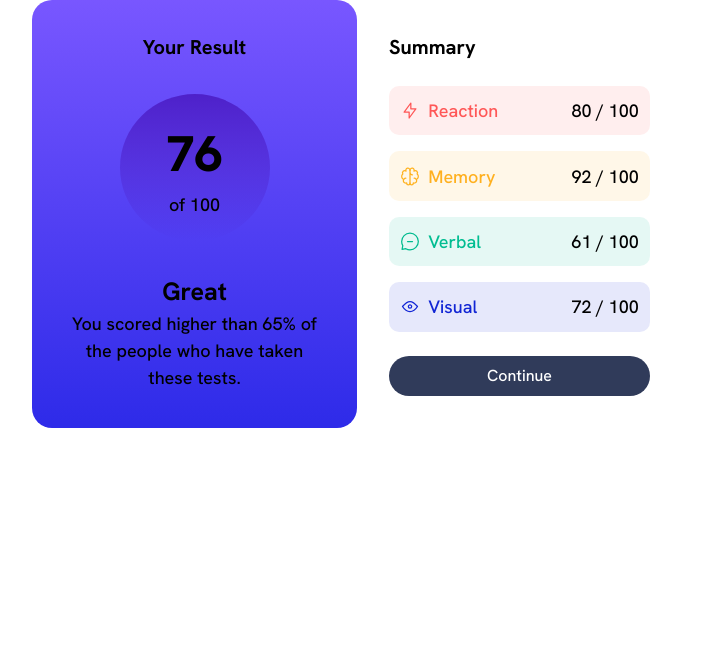
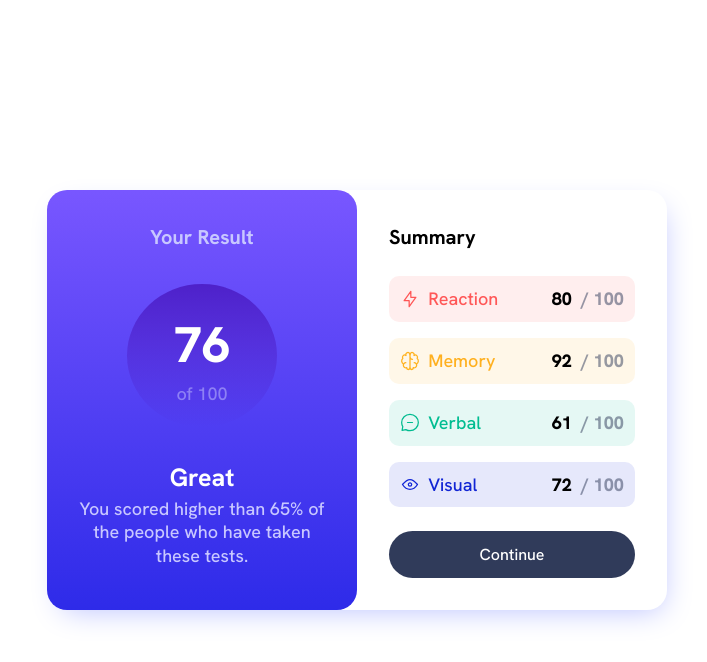
Before and after one commit to Emmaibe/result-summary-component, a plain HTML site: page index.html in a window 1280 px wide. Shown: the whole page, without its empty margins (283-990 px from the left). Drawn offline with Linux system fonts and the light colour scheme.

Commit message:
completion

```diff
--- a/index.html
+++ b/index.html
@@ -16,15 +16,17 @@
   <body>
     <div class="main">
       <div class="container even-columns">
-        <section class="first-display bg-grad-secondary-100-200">
-          <h3>Your Result</h3>
+        <section
+          class="first-display bg-grad-secondary-100-200 clr-neutral-100"
+        >
+          <h3 class="clr-neutral-300">Your Result</h3>
           <div class="result bg-grad-secondary-t-100-200">
             <h1>76</h1>
-            <p>of 100</p>
+            <p class="clr-neutral-300" style="opacity: 0.5">of 100</p>
           </div>
           <div>
             <h2>Great</h2>
-            <p>
+            <p class="clr-neutral-300">
               You scored higher than 65% of the people who have taken these
               tests.
             </p>
@@ -39,28 +41,40 @@
                 <img src="images/icon-reaction.svg" alt="" />
                 <p>Reaction</p>
               </div>
-              <p>80 / 100</p>
+              <p>
+                <span class="fw-300">80&nbsp;</span>
+                <span class="clr-neutral-400 fw-300 red-opacity">/ 100</span>
+              </p>
             </div>
             <div class="set flex-box bg-primary-200">
               <div class="img-rep flex-box clr-primary-200">
                 <img src="images/icon-memory.svg" alt="" />
                 <p>Memory</p>
               </div>
-              <p>92 / 100</p>
+              <p>
+                <span class="fw-300">92&nbsp;</span>
+                <span class="clr-neutral-400 fw-300 red-opacity">/ 100</span>
+              </p>
             </div>
             <div class="set flex-box bg-primary-300">
               <div class="img-rep flex-box clr-primary-300">
                 <img src="images/icon-verbal.svg" alt="" />
                 <p>Verbal</p>
               </div>
-              <p>61 / 100</p>
+              <p>
+                <span class="fw-300">61&nbsp;</span>
+                <span class="clr-neutral-400 fw-300 red-opacity">/ 100</span>
+              </p>
             </div>
             <div class="set flex-box bg-primary-400">
               <div class="img-rep flex-box clr-primary-400">
                 <img src="images/icon-visual.svg" alt="" />
                 <p>Visual</p>
               </div>
-              <p>72 / 100</p>
+              <p>
+                <span class="fw-300">72&nbsp;</span>
+                <span class="clr-neutral-400 fw-300 red-opacity">/ 100</span>
+              </p>
             </div>
           </div>
           <button class="bg-neutral-400">Continue</button>
--- a/style.css
+++ b/style.css
@@ -27,6 +27,12 @@
   --fw-100: 500;
   --fw-200: 700;
   --fw-300: 800;
+}
+
+@media (max-width: 45em) {
+  :root {
+    --fs-100: 1rem;
+  }
 }
 
 /* Box sizing rules */
@@ -146,12 +152,15 @@ svg {
 .clr-neutral-100 {
   color: var(--clr-neutral-100);
 }
+
 .clr-neutral-200 {
   color: var(--clr-neutral-200);
 }
+
 .clr-neutral-300 {
   color: var(--clr-neutral-300);
 }
+
 .clr-neutral-400 {
   color: var(--clr-neutral-400);
 }
@@ -201,6 +210,7 @@ h3 {
 p {
   font-size: var(--fs-100);
   font-weight: var(--fw-100);
+  line-height: 1.3;
 }
 
 .even-columns {
@@ -216,14 +226,21 @@ p {
 
 /* general styling */
 
+body {
+  display: flex;
+  align-items: center;
+}
+
 .main {
   max-width: 1440px;
   margin: auto;
 }
 
 .container {
-  max-width: 650px;
+  max-width: 620px;
   margin: auto;
+  border-radius: 20px;
+  box-shadow: 5px 10px 30px -10px hsl(234, 100%, 86%);
 }
 
 section {
@@ -266,11 +283,25 @@ section {
   gap: 0.5rem;
 }
 
+.red-opacity {
+  opacity: 0.5;
+}
+
 button {
   width: 100%;
-  padding: 0.5rem;
+  padding: 0.7rem;
   border: none;
   border-radius: 1.5rem;
   color: var(--clr-neutral-100);
   cursor: pointer;
 }
+
+@media (max-width: 45em) {
+  .even-columns {
+    grid-auto-flow: row;
+  }
+
+  .first-display {
+    border-radius: 0 0 20px 20px;
+  }
+}
```
